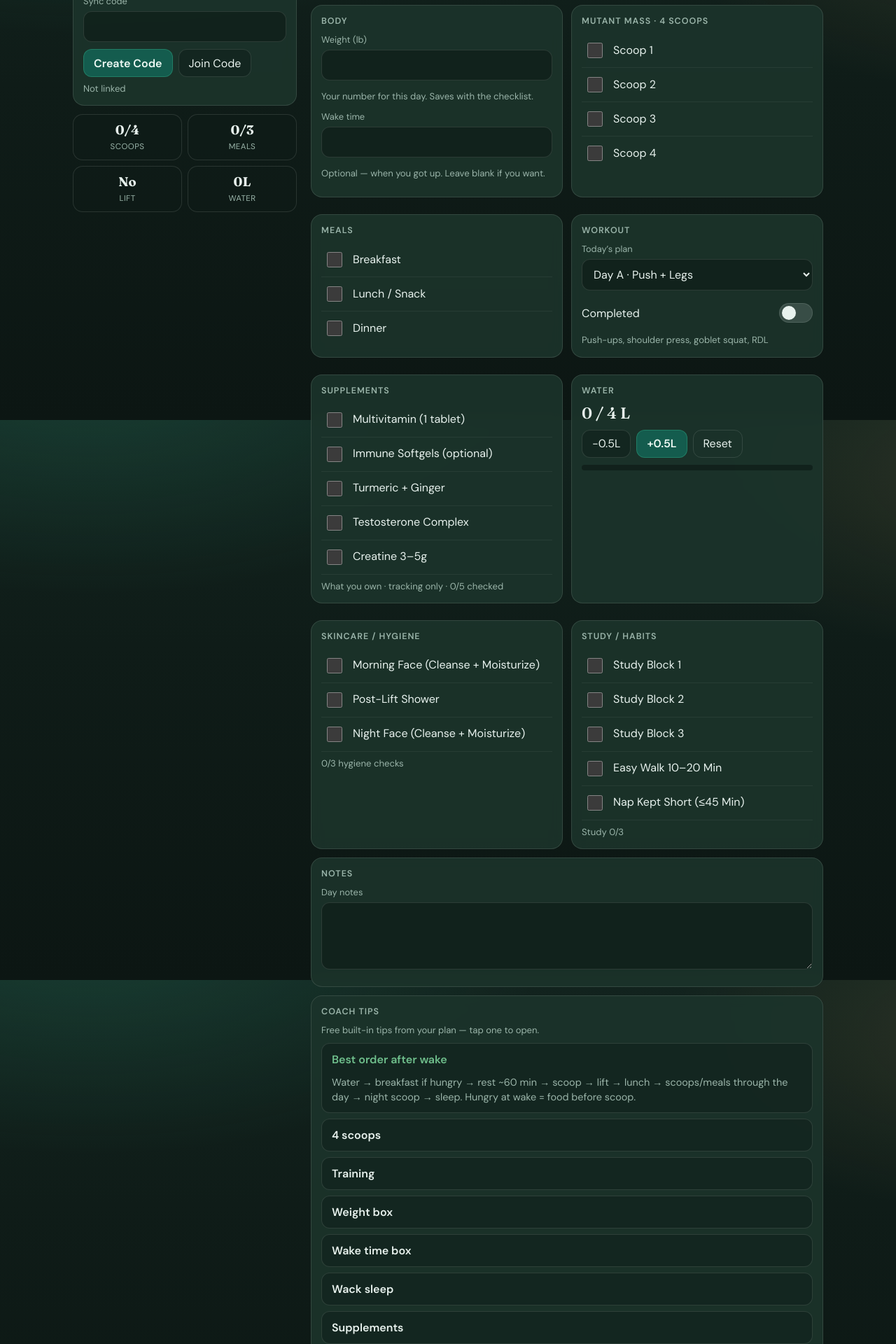
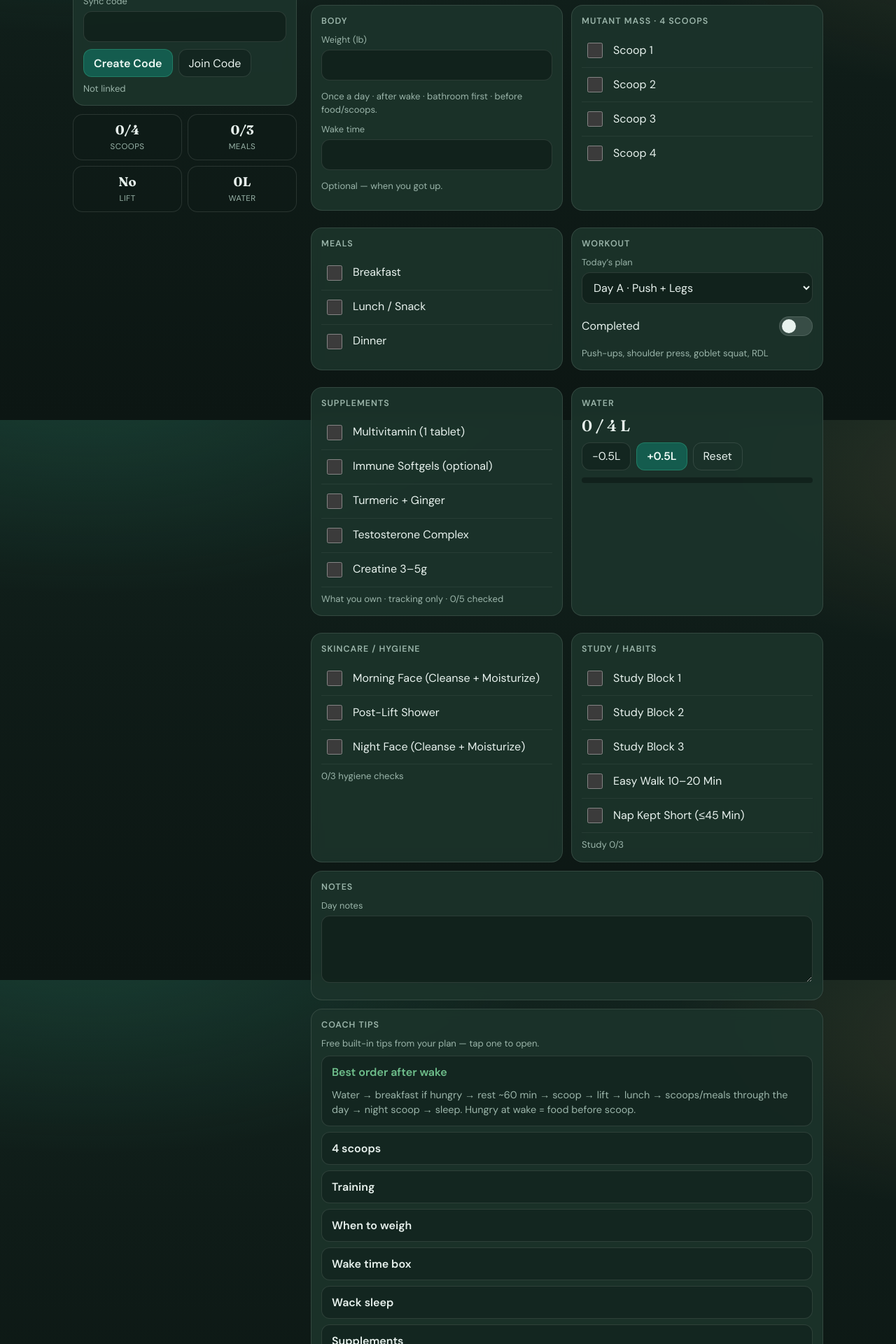
Before and after one commit to nicholasmyung-a11y/lifetrack, a React (Vite) app: page / in a window 1280 px wide. Shown: the part 200-2120 px from the top of the page at 70% size. Built offline with nearby package versions, Linux system fonts and the light colour scheme.

Commit message:
Clarify weigh-in: once daily after wake, bathroom first, Sunday main log

```diff
--- a/src/App.tsx
+++ b/src/App.tsx
@@ -384,7 +384,9 @@ export default function App() {
                 value={log.weight}
                 onChange={(e) => updateLog({ weight: e.target.value })}
               />
-              <p className="hint">Your number for this day. Saves with the checklist.</p>
+              <p className="hint">
+                Once a day · after wake · bathroom first · before food/scoops.
+              </p>
             </div>
             <div className="field">
               <label htmlFor="wake">Wake time</label>
@@ -393,10 +395,10 @@ export default function App() {
                 value={log.wakeTime}
                 onChange={(e) => updateLog({ wakeTime: e.target.value })}
               />
-              <p className="hint">Optional — when you got up. Leave blank if you want.</p>
+              <p className="hint">Optional — when you got up.</p>
             </div>
             {weekday === 'Sunday' ? (
-              <p className="hint">Sunday weigh-in: after bathroom, before a huge meal.</p>
+              <p className="hint">Sunday = main weekly weigh-in. Log the morning number.</p>
             ) : null}
           </section>
 
--- a/src/coachTips.ts
+++ b/src/coachTips.ts
@@ -22,13 +22,13 @@ export const COACH_TIPS: CoachTip[] = [
   },
   {
     id: 'weight',
-    title: 'Weight box',
-    body: 'Type your scale number for that day (Sunday weigh-in is the main one). It’s just a log — nothing auto-calculates from it.',
+    title: 'When to weigh',
+    body: 'Once per day max. After wake → bathroom → weigh → then food/scoops. Same conditions every time. Sunday is the main weekly log. Ignore 1–3 lb daily swings — track the weekly trend.',
   },
   {
     id: 'wake',
     title: 'Wake time box',
-    body: 'Optional note of when you got up (e.g. 11:00am). Helps you see sleep patterns. Leave blank if you don’t care.',
+    body: 'Optional note of when you got up. Helps you see sleep patterns. Leave blank if you don’t care.',
   },
   {
     id: 'sleep',
```
